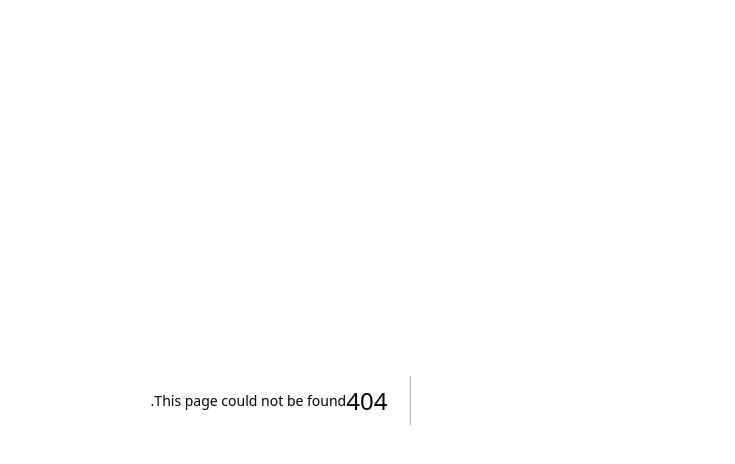
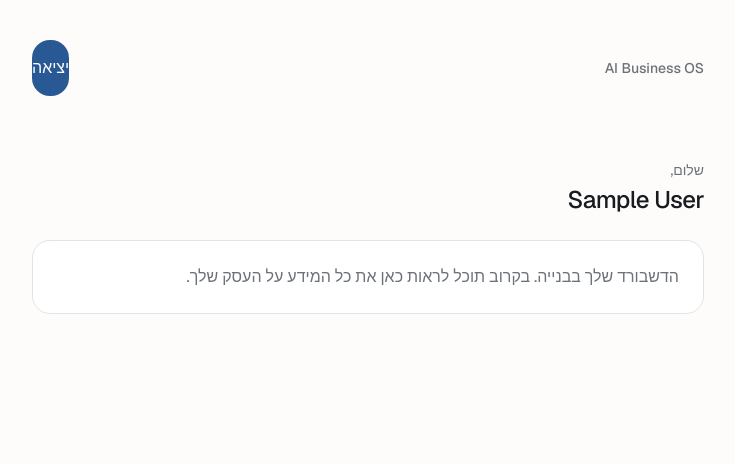
Before and after one commit to orco6/AI-Business-OS, a Next.js app in the folder apps/web/: page /dashboard in a window 1280 px wide. Before the commit this address had no page. Shown: the top 464 px of the page, without its empty margins (391-1126 px from the left). Built offline with nearby package versions, Linux system fonts and the light colour scheme; no server answers; sample sign-in values are in the browser's storage.

Commit message:
feat: add dashboard with Google Auth flow

```diff
--- /dev/null
+++ b/apps/web/app/dashboard/page.tsx
@@ -0,0 +1,56 @@
+"use client";
+
+import { useSession, signOut } from "next-auth/react";
+import { useRouter } from "next/navigation";
+import { useEffect } from "react";
+import { Button } from "@/components/ui/button";
+
+export default function DashboardPage() {
+  const { data: session, status } = useSession();
+  const router = useRouter();
+
+  useEffect(() => {
+    if (status === "unauthenticated") {
+      router.push("/login");
+    }
+  }, [status, router]);
+
+  if (status === "loading") {
+    return (
+      <main className="flex min-h-[100svh] items-center justify-center">
+        <p className="text-muted-foreground">טוען...</p>
+      </main>
+    );
+  }
+
+  return (
+    <main className="flex min-h-[100svh] flex-col px-6 py-10">
+      <header className="mx-auto flex w-full max-w-2xl items-center justify-between">
+        <span className="text-sm font-medium text-muted-foreground">
+          AI Business OS
+        </span>
+        <Button
+          size="lg"
+          onClick={() => signOut({ callbackUrl: "/login" })}
+        >
+          יציאה
+        </Button>
+      </header>
+
+      <div className="mx-auto mt-16 flex w-full max-w-2xl flex-col gap-6">
+        <div className="flex flex-col gap-1">
+          <p className="text-sm text-muted-foreground">שלום,</p>
+          <h1 className="text-2xl font-medium tracking-tight">
+            {session?.user?.name}
+          </h1>
+        </div>
+
+        <div className="rounded-2xl border border-border bg-card p-6">
+          <p className="text-base text-muted-foreground">
+            הדשבורד שלך בבנייה. בקרוב תוכל לראות כאן את כל המידע על העסק שלך.
+          </p>
+        </div>
+      </div>
+    </main>
+  );
+}
--- a/apps/web/app/layout.tsx
+++ b/apps/web/app/layout.tsx
@@ -1,5 +1,6 @@
 import type { Metadata } from "next";
 import { Geist, Geist_Mono } from "next/font/google";
+import { Providers } from "./providers";
 import "./globals.css";
 
 const geistSans = Geist({
@@ -29,7 +30,9 @@ export default function RootLayout({
       dir="rtl"
       className={`${geistSans.variable} ${geistMono.variable} h-full antialiased`}
     >
-      <body className="flex min-h-full flex-col bg-background">{children}</body>
+      <body className="flex min-h-full flex-col bg-background">
+        <Providers>{children}</Providers>
+      </body>
     </html>
   );
 }
--- a/apps/web/app/onboarding/page.tsx
+++ b/apps/web/app/onboarding/page.tsx
@@ -1,11 +1,13 @@
 "use client";
 
+import { useRouter } from "next/navigation";
 import { useState } from "react";
 import { OnboardingScreen } from "@/features/onboarding";
 import { BusinessTypeScreen } from "@/features/onboarding/components/business-type-screen";
 import { WelcomeScreen } from "@/features/onboarding/components/welcome-screen";
 
 export default function OnboardingPage() {
+  const router = useRouter();
   const [step, setStep] = useState(1);
   const [businessName, setBusinessName] = useState("");
   const [welcomeMessage, setWelcomeMessage] = useState("");
@@ -49,6 +51,7 @@ export default function OnboardingPage() {
       <WelcomeScreen
         welcomeMessage={welcomeMessage}
         businessName={businessName}
+        onNext={() => router.push("/dashboard")}
       />
     );
   }
--- /dev/null
+++ b/apps/web/app/providers.tsx
@@ -0,0 +1,7 @@
+"use client";
+
+import { SessionProvider } from "next-auth/react";
+
+export function Providers({ children }: { children: React.ReactNode }) {
+  return <SessionProvider>{children}</SessionProvider>;
+}
--- a/apps/web/features/onboarding/components/welcome-screen.tsx
+++ b/apps/web/features/onboarding/components/welcome-screen.tsx
@@ -17,11 +17,13 @@ function cleanMarkdown(text: string): string {
 type WelcomeScreenProps = {
   welcomeMessage: string;
   businessName: string;
+  onNext?: () => void;
 };
 
 export function WelcomeScreen({
   welcomeMessage,
   businessName,
+  onNext,
 }: WelcomeScreenProps) {
   const cleanMessage = cleanMarkdown(welcomeMessage);
 
@@ -72,7 +74,7 @@ export function WelcomeScreen({
               type="button"
               size="lg"
               className="mt-2 w-full shadow-sm transition-transform active:scale-[0.99]"
-              onClick={() => console.log("next")}
+              onClick={onNext}
             >
               בואו נתחיל
             </Button>
```
